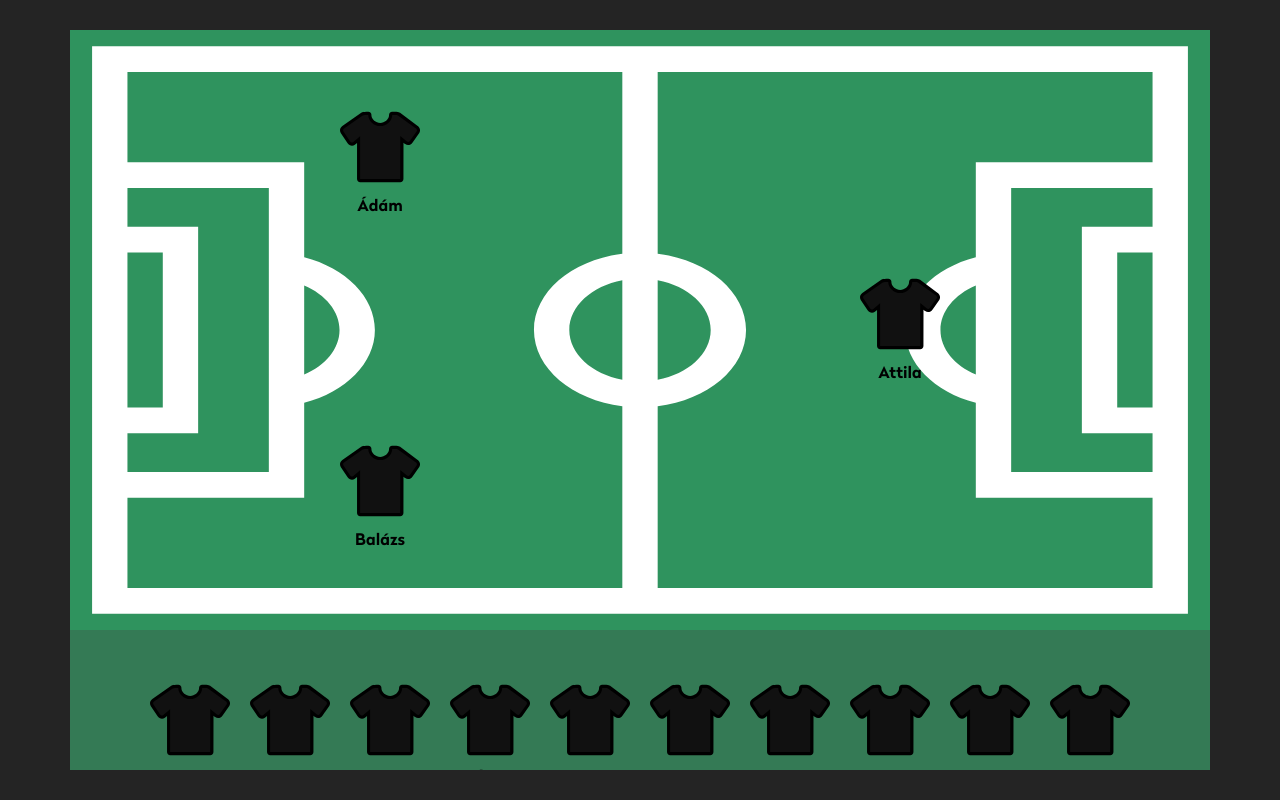
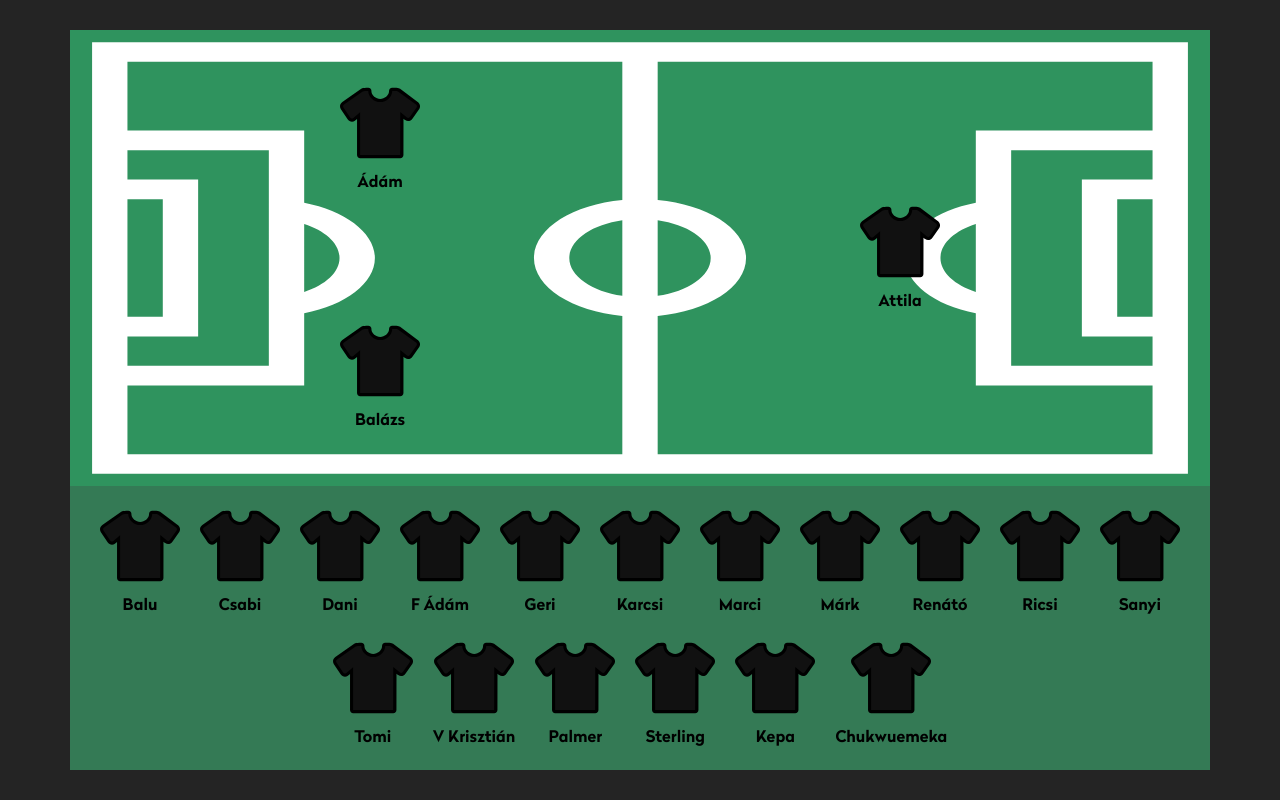
Before and after one commit to Anyelka/foci, a React (Vite) app: page / in a window 1280 px wide. Built offline with nearby package versions, Linux system fonts and the light colour scheme.

Commit message:
bench & field balanced layout with animations

```diff
--- a/src/components/Bench.jsx
+++ b/src/components/Bench.jsx
@@ -1,3 +1,4 @@
+import { motion } from "framer-motion";
 import Sub from "./players/Sub";
 
 const Bench = ({ players, addPlayer }) => {
@@ -18,7 +19,11 @@ const Bench = ({ players, addPlayer }) => {
     );
   };
 
-  return <div className="bench">{renderPlayers()}</div>;
+  return (
+    <motion.div className="bench" layout>
+      {renderPlayers()}
+    </motion.div>
+  );
 };
 
 export default Bench;
--- a/src/components/Field.jsx
+++ b/src/components/Field.jsx
@@ -1,4 +1,4 @@
-import { AnimatePresence } from "framer-motion";
+import { AnimatePresence, motion } from "framer-motion";
 import FieldBackground from "./../assets/FieldBackground";
 import "./../formations.css";
 import Error from "./Error";
@@ -13,7 +13,7 @@ const Field = ({ players, removePlayer }) => {
     return (
       players && (
         <div
-          className={`players players-formation players-${players.length}-formation`}
+          className={`players field-players players-formation players-${players.length}-formation`}
         >
           {players.map((player) => (
             <Starter
@@ -34,10 +34,10 @@ const Field = ({ players, removePlayer }) => {
   };
 
   return (
-    <div id="field" className="field">
+    <motion.div id="field" className="field" layout>
       {renderPlayers()}
       <FieldBackground />
-    </div>
+    </motion.div>
   );
 };
 
--- a/src/index.css
+++ b/src/index.css
@@ -85,8 +85,9 @@ h1 {
 }
 
 .field {
+  flex-grow: 1;
   background-color: #2f935e;
-  aspect-ratio: 4 / 3;
+  /* aspect-ratio: 4 / 3; */
   max-height: 75vh;
 
   position: relative;
@@ -102,19 +103,27 @@ h1 {
 
 .bench {
   background-color: #347a55;
-  aspect-ratio: 4 / 1;
+  /* aspect-ratio: 4 / 1; */
 
   overflow: overlay;
 }
 
 .players {
-  width: calc(100% - 100px);
-  height: calc(100% - 100px);
-  padding: 50px;
   list-style: none;
 }
 
+.field-players {
+  padding: 50px;
+  /* width & height: 100% - (padding*2) */
+  width: calc(100% - 100px);
+  height: calc(100% - 100px);
+}
+
 .bench-players {
+  padding: 20px;
+  /* width & height: 100% - (padding*2) */
+  width: calc(100% - 40px);
+  height: calc(100% - 40px);
   justify-content: center;
   gap: 20px;
   display: flex;
```
